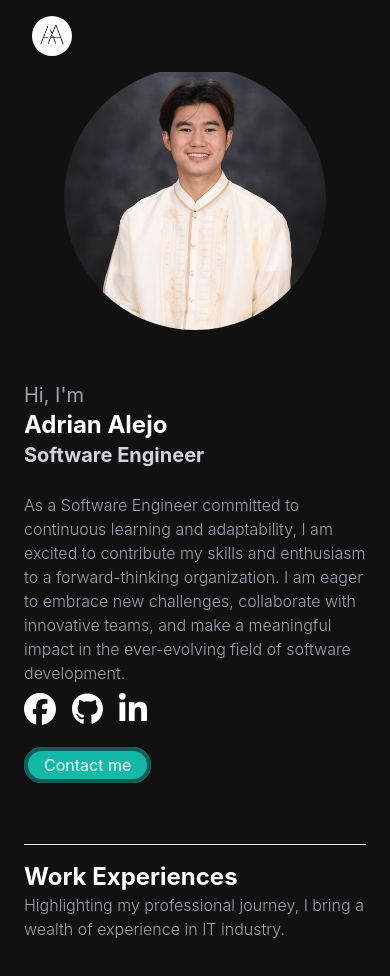
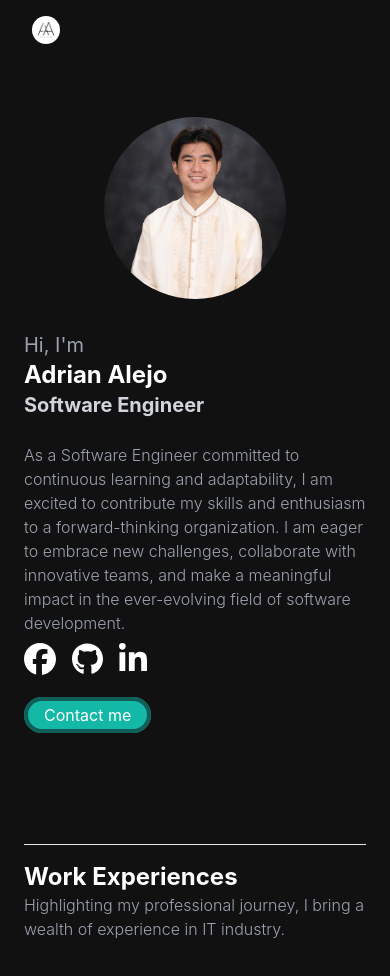
Before and after one commit to AdrianFAlejo/adrian-alejo-website, a React (Create React App) app: page / in a window 390 px wide. Shown: the top 976 px of the page. Built offline with nearby package versions, Linux system fonts and the light colour scheme.

Commit message:
mobile responsiveness

```diff
--- a/src/components/Main.js
+++ b/src/components/Main.js
@@ -8,9 +8,9 @@ export default function Main () {
 
     return (
         <>
-        <div id="main" className="flex w-full h-screen flex-col md:flex-row gap-5 items-center justify-center text-white relative">
-            <div className='mx-10 md:w-2/6 md:p-2'>
-                <img data-aos="flip-right" data-aos-duration="3000" data-aos-offset="200"  src={profile} alt="profile" className='rounded-full' />
+        <div id="main" className="flex w-full h-screen flex-col md:flex-row items-center justify-center text-white relative">
+            <div className='md:w-2/6 md:p-2 mx-20'>
+                <img data-aos="flip-right" data-aos-duration="3000" data-aos-offset="200"  src={profile} alt="profile" className='rounded-full w-full h-auto md:object-cover'/>
             </div>
             <div className='md:w-3/6' data-aos="fade-right" data-aos-duration="2000" data-aos-offset="100" >
                 <div className="flex flex-col w-full mt-8">
--- a/src/components/Navbar.js
+++ b/src/components/Navbar.js
@@ -4,7 +4,7 @@ export default function Navbar() {
     return (
     <div className='fixed z-50 bg-dark-500 w-full top-0 left-0 px-8 py-4 lg:px-20 xl:px-36'>
         <div className="flex justify-between items-center text-white">
-            <img src={icon} className="App-logo w-10 rounded-full" alt="logo" />
+            <img src={icon} className="App-logo w-7 rounded-full md:w-10" alt="logo" />
             <ul className="hidden md:flex">
             <li className="p-4"><a href="#main" className="hover:underline">About</a></li>
             <li className="p-4"><a href="#workexp" className="hover:underline">Work Experiences</a></li>
```
